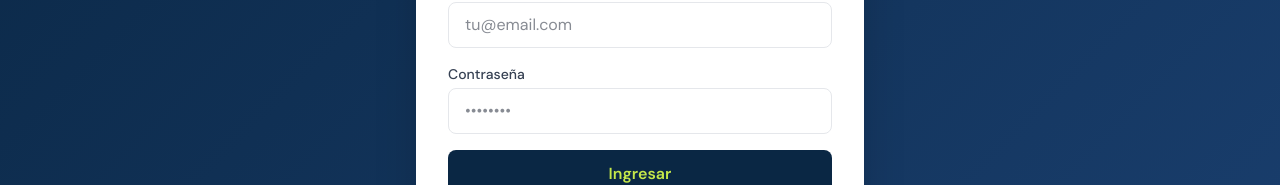
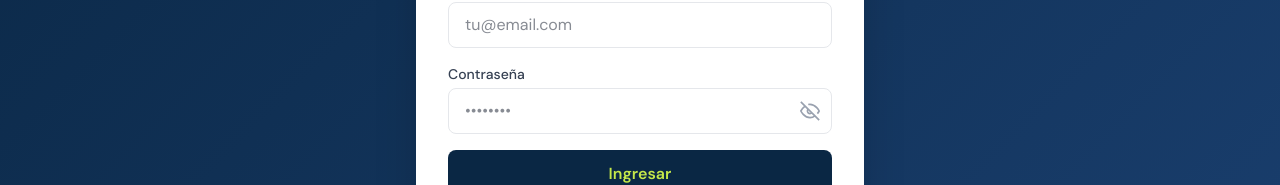
Before and after one commit to caballerodc10-cpu/sistema-de-membresia, a Next.js app: page /login in a window 1280 px wide. Shown: the part 388-573 px from the top of the page. Built offline with nearby package versions, Linux system fonts and the light colour scheme.

Commit message:
Login: mostrar/ocultar contraseña + passwords reseteadas

```diff
--- a/app/(auth)/login/page.tsx
+++ b/app/(auth)/login/page.tsx
@@ -6,10 +6,25 @@
 import Image from 'next/image'
 import { createClient } from '@/lib/supabase'
 
+function EyeIcon({ open }: { open: boolean }) {
+  return open ? (
+    <svg viewBox="0 0 24 24" fill="none" stroke="currentColor" strokeWidth={2} className="w-5 h-5">
+      <path d="M1 12s4-8 11-8 11 8 11 8-4 8-11 8-11-8-11-8z"/>
+      <circle cx="12" cy="12" r="3"/>
+    </svg>
+  ) : (
+    <svg viewBox="0 0 24 24" fill="none" stroke="currentColor" strokeWidth={2} className="w-5 h-5">
+      <path d="M17.94 17.94A10.07 10.07 0 0112 20c-7 0-11-8-11-8a18.45 18.45 0 015.06-5.94M9.9 4.24A9.12 9.12 0 0112 4c7 0 11 8 11 8a18.5 18.5 0 01-2.16 3.19m-6.72-1.07a3 3 0 11-4.24-4.24"/>
+      <line x1="1" y1="1" x2="23" y2="23"/>
+    </svg>
+  )
+}
+
 export default function LoginPage() {
   const router = useRouter()
   const [email, setEmail] = useState('')
   const [password, setPassword] = useState('')
+  const [showPassword, setShowPassword] = useState(false)
   const [loading, setLoading] = useState(false)
   const [error, setError] = useState('')
 
@@ -58,14 +73,24 @@
 
             <div>
               <label className="block text-sm font-medium text-gray-700 mb-1">Contraseña</label>
+              <div className="relative">
                 <input
-                type="password"
+                  type={showPassword ? 'text' : 'password'}
                   value={password}
                   onChange={e => setPassword(e.target.value)}
                   required
-                className="w-full px-4 py-2.5 border border-gray-200 rounded-lg focus:outline-none text-gray-900"
+                  className="w-full px-4 py-2.5 pr-11 border border-gray-200 rounded-lg focus:outline-none text-gray-900"
                   placeholder="••••••••"
                 />
+                <button
+                  type="button"
+                  onClick={() => setShowPassword(s => !s)}
+                  className="absolute right-3 top-1/2 -translate-y-1/2 text-gray-400 hover:text-gray-600 transition-colors"
+                  tabIndex={-1}
+                >
+                  <EyeIcon open={showPassword} />
+                </button>
+              </div>
             </div>
 
             {error && (
```
Lines whose indentation alone changed are shown as unchanged.
